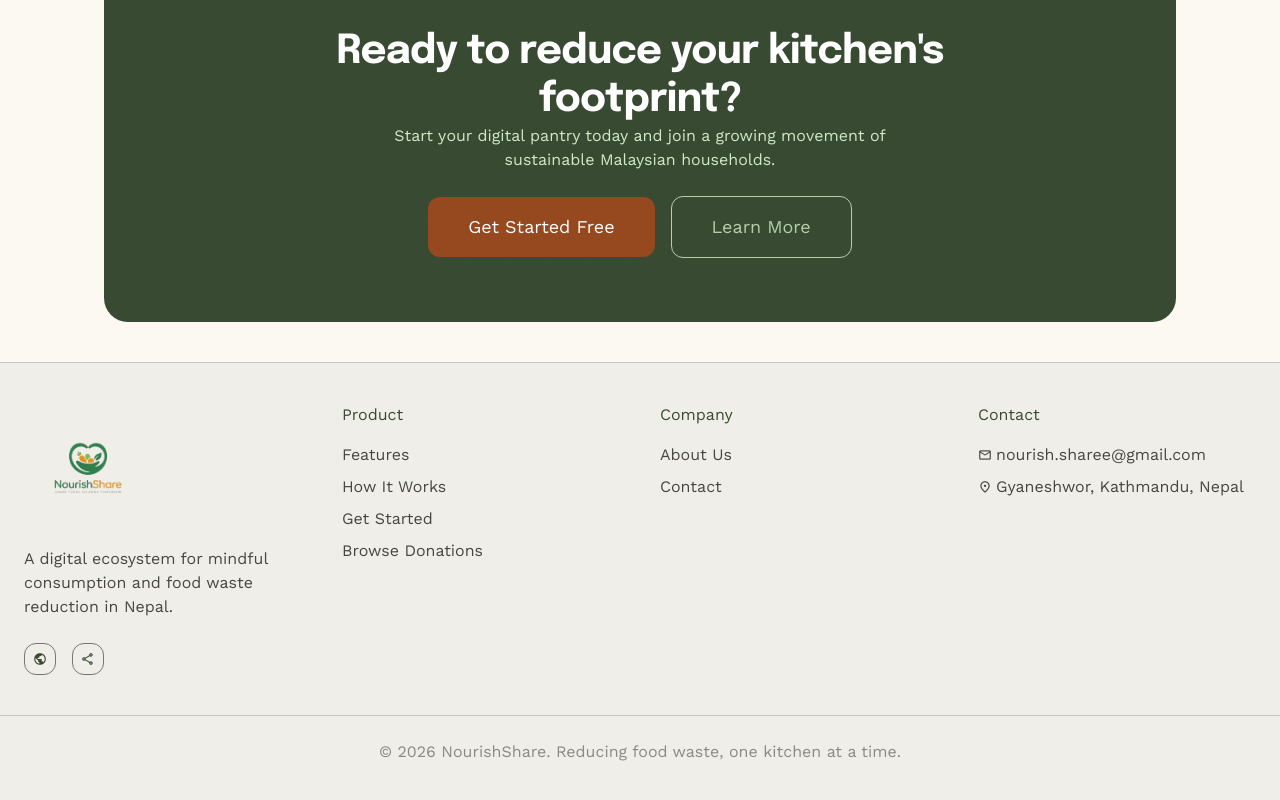
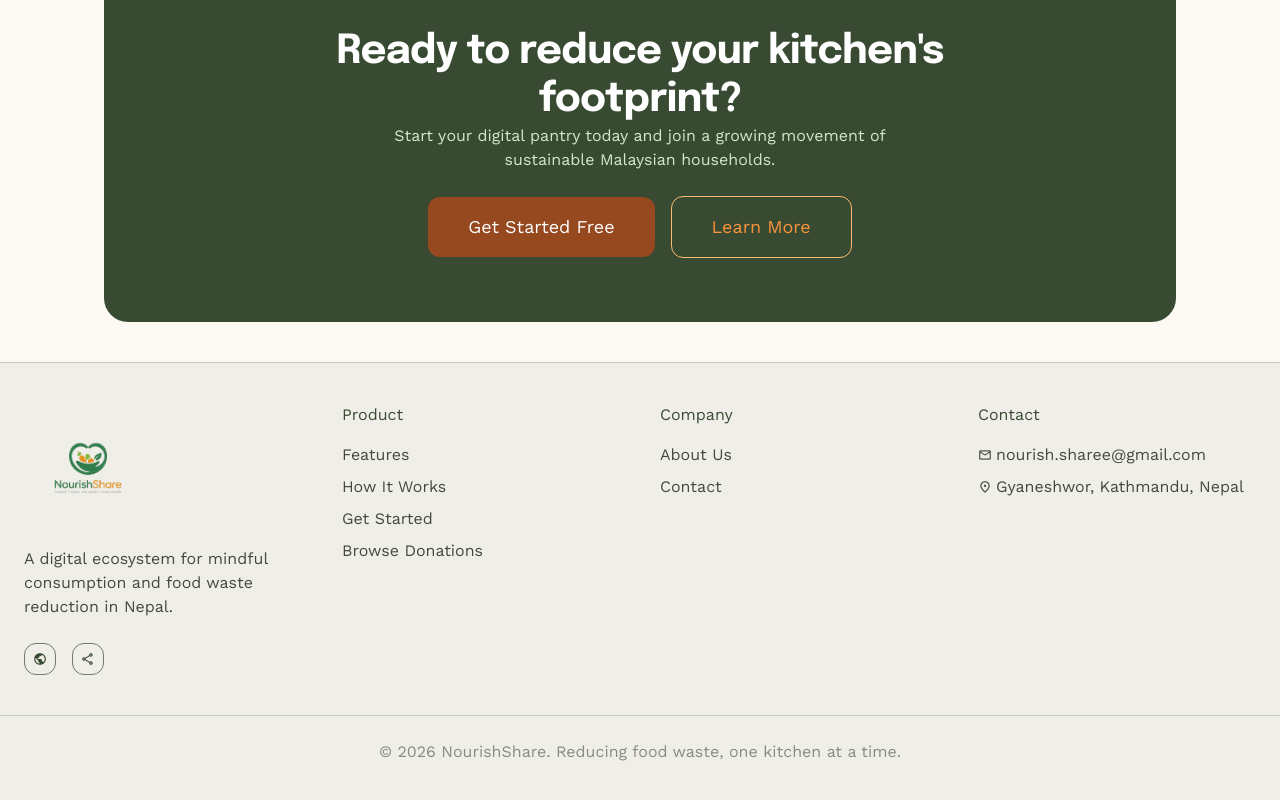
Before and after one commit to serendipityMist/NourishShare-E2300557-E2300584-E2300570, a React (Vite) app in the folder frontend/: page /features in a window 1280 px wide. Shown: the part 2379-3179 px from the top of the page. Built offline with nearby package versions, Linux system fonts and the light colour scheme; no server answers.

Commit message:
edit the buttom of the features

```diff
--- a/frontend/src/pages/Features.jsx
+++ b/frontend/src/pages/Features.jsx
@@ -213,7 +213,7 @@ export default function Features() {
               </Link>
               <Link
                 to="/how-it-works"
-                className="w-full sm:w-auto border border-primary-fixed-dim text-primary-fixed-dim px-xl py-md rounded-full font-label-md text-lg hover:bg-primary-container transition-colors text-center"
+                className="w-full sm:w-auto border border-orange-300 text-orange-400 px-xl py-md rounded-full font-label-md text-lg hover:bg-orange-50 transition-colors text-center"
               >
                 Learn More
               </Link>
```
